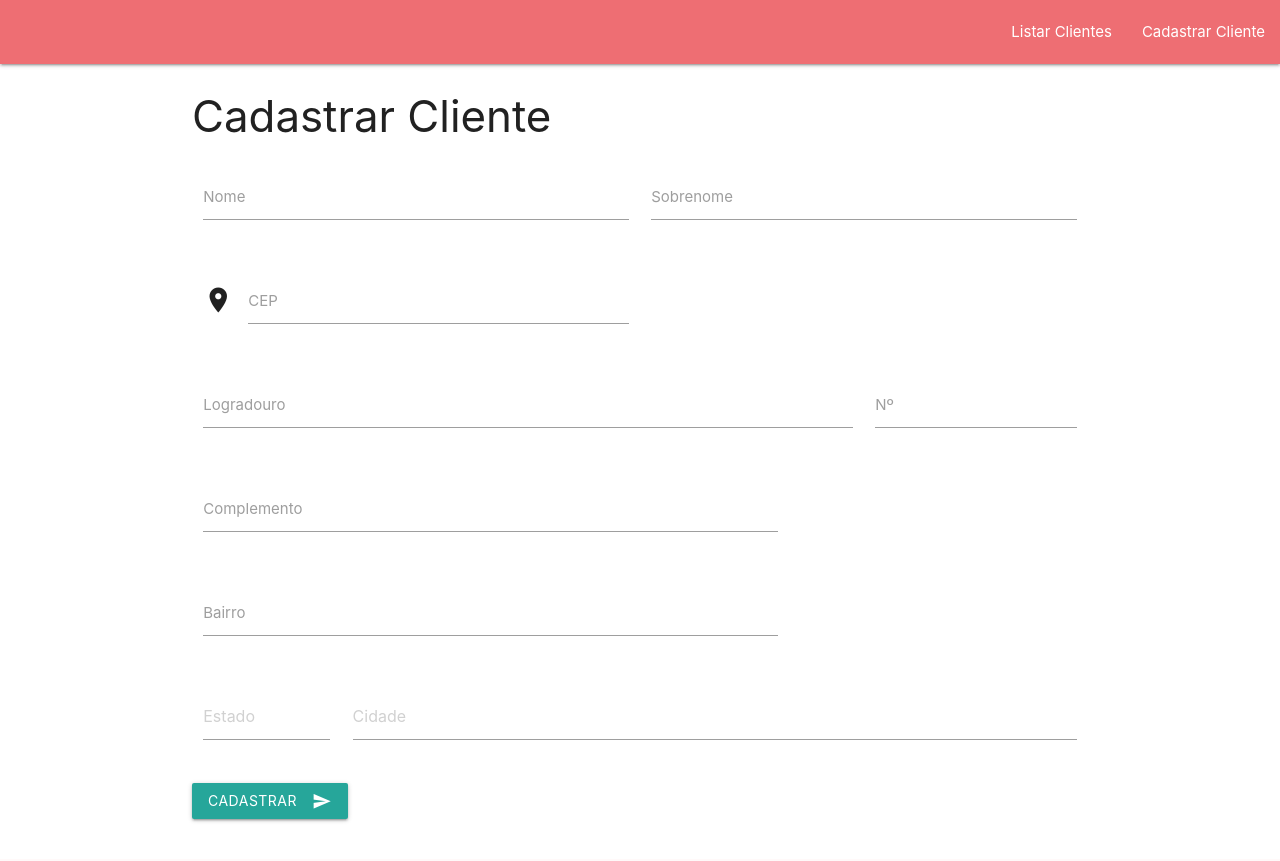
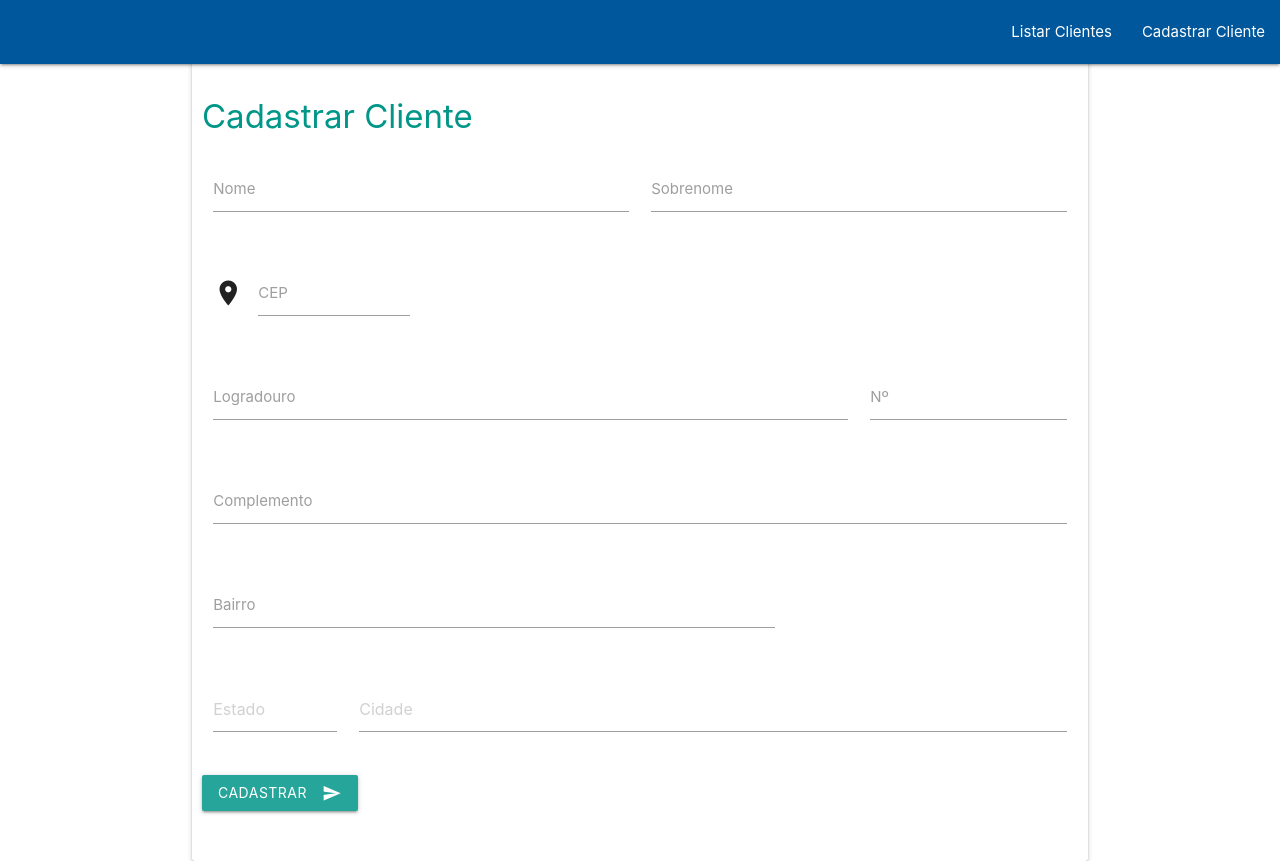
Before and after one commit to meirelesdev/conceptprimepostgresql, a PHP site: page /form.php in a window 1280 px wide. Before the commit the page ends 822 px from the top, so only its background shows below. Run offline with PHP 8.4, Linux system fonts and the light colour scheme; data that the repository does not hold is empty.

Commit message:
updat layout

```diff
--- a/assets/css/style.css
+++ b/assets/css/style.css
@@ -1,26 +1,36 @@
+.z-depth-1{
+    padding: 10px;
+    border-radius: 3px;
+}
 header > nav{
     display: flex;
     justify-content: flex-end;
 }
-nav ul.menu-top li {
-    display: none;
-}
-ul.sidenav{
-    max-width: 80%;
-    display: flex;
-    flex-direction: column;
-    align-items: center;
-    flex: 1;
-}
+
 ul.sidenav li{
     display: flex;
     justify-content: center;
-    margin-bottom: 10px;
-    margin-top: 20px;
+    margin: 20px 20px 10px 20px;
 }
-ul.sidenav li button{
-    width: 200px;
+ul.sidenav li a{
+    width: 100%;
+    text-align: start;
+    border-radius: 5px;
+
 }
+.nav-extended{
+    position: fixed;
+    top: 0;
+    z-index: 10;
+
+}
+.container h3{
+    margin-top: 70px;
+    padding-top: 2%;
+    font-size: 2.2em;
+
+}
+
 .collapsible-header{
     display: flex;
     flex-direction: column;
@@ -51,21 +61,6 @@ ul.sidenav li button{
     nav ul.hide-on-med-and-down{
         display: inline-block !important;
     }
-    nav{
-        width: 100%;
-        display: flex;
-        justify-content: flex-start;
-    }
-    nav ul.menu-top{
-
-        display: flex;
-        justify-content: center;
-        align-items: center;
-    }
-    nav  ul.menu-top li{
-        display: flex;
-        margin-left: 20px;
-    }
     nav .sidenav-trigger{
         display: none;
     }
--- a/assets/js/script.js
+++ b/assets/js/script.js
@@ -8,15 +8,16 @@ const clearForm = () => {
     $("#input-cep").val("")
 }
 
-$(document).ready(function () {
+$(document).ready( ()=> {
 
     $('.sidenav').sidenav()
 
     $('.collapsible').collapsible()
 
-    $("#input-cep").blur(function () {
+    $("#input-cep").blur(function() {
 
         let cep = $(this).val().replace(/\D/g, '')
+
         if (cep != "") {
 
             let validacep = /^[0-9]{8}$/
@@ -26,7 +27,7 @@ $(document).ready(function () {
                 $("#input-cep").val(cep)
                 $("#street").val("Buscando dados...")
                 $("#neighborhood").val("Buscando dados...")
-                $("#complement").val("")
+                $("#complement").val("Buscando dados...")
                 $("#city").val("Buscando dados...")
                 $("#state").val("Buscando dados...")
 
@@ -35,7 +36,7 @@ $(document).ready(function () {
                 $.getJSON(url + cep + "/json/", function (dados) {
 
                     if (!("erro" in dados)) {
-
+                        $("#complement").val("")
                         $("#street").val(dados.logradouro)
                         $("#neighborhood").val(dados.bairro)
                         $("#city").val(dados.localidade)
@@ -55,5 +56,4 @@ $(document).ready(function () {
             clearForm()
         }
     })
-
 })
--- a/form.php
+++ b/form.php
@@ -21,7 +21,7 @@ if($id){
     </head>
 <body>
     <header>
-    <nav class="nav-extended">
+    <nav class="nav-extended light-blue darken-4">
     <div class="nav-wrapper">
       <a href="#" data-target="mobile-demo" class="sidenav-trigger"><i class="material-icons">menu</i></a>
       <ul id="nav-mobile" class="right hide-on-med-and-down">
@@ -33,13 +33,13 @@ if($id){
   </nav>
 
   <ul class="sidenav" id="mobile-demo">
-    <li><a href="/">Listar Clientes</a></li>
-    <li><a href="/form.php">Cadastrar Cliente</a></li>
+    <li><a class="white-text light-blue darken-4" href="/"><i class="material-icons prefix">format_list_bulleted</i>Listar Clientes</a></li>
+    <li><a class="white-text light-blue darken-4" href="/form.php"><i class="material-icons prefix">library_add</i>Cadastrar Cliente</a></li>
   </ul>
     </header>
-    <div class="container">
+    <div class="container z-depth-1">
 
-        <h3>
+        <h3 class="teal-text lighten-1-text">
             <?php if($id){
             echo "Editar Cadastro";
         } else{
@@ -52,18 +52,19 @@ if($id){
                 <div class="row">
                     <div class="col s12">
                         <div class="row">
-                            <div class="input-field col s6">
+                            <div class="input-field col s12 m6">
                             <input type="text" name="first_name" id="first_name"  required  class="validate" value="<?php echo $cliente['first_name'] ??''; ?>">
                               <label for="first_name">Nome</label>
                             </div>
-                            <div class="input-field col s6">
+                            <div class="input-field col s12 m6">
                             <input type="text" name="last_name" id="last_name"  required  class="validate" value="<?php echo $cliente['last_name'] ?? ''; ?>">
                               <label for="last_name">Sobrenome</label>
                             </div>
                         </div>
                         <div class="row">
-                            <div class="input-field col s6">
+                            <div class="input-field col s10 m3">
                                 <i class="material-icons prefix">location_on</i>
+
                                 <input type="text" required name="zipcode"  id="input-cep" class="validate"  value="<?php echo $cliente['zipcode']?? ''; ?>">
                                 <label for="input-cep">CEP</label>
                             </div>
@@ -79,7 +80,7 @@ if($id){
                             </div>
                         </div>
                         <div class="row">
-                            <div class="input-field col s8">
+                            <div class="input-field col s12">
                                 <input type="text"  name="complement" id="complement" class="validate" value="<?php echo $cliente['complement'] ??''; ?>">
                                 <label for="complement">Complemento</label>
                             </div>
```
Also changed, not shown: index.php (+12 -8 lines).
